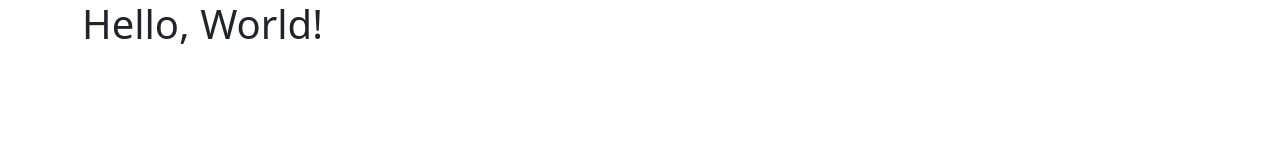
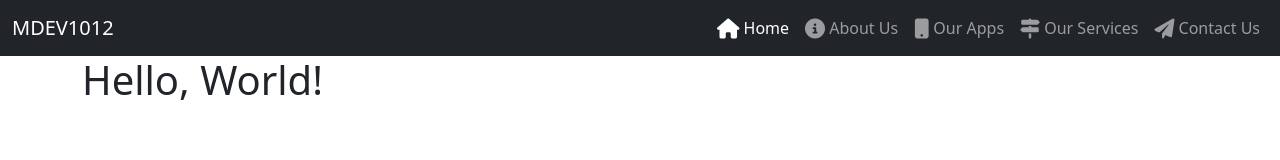
Before and after one commit to GeorgianCollege/MDEV1012-F2022-Week5, a website: page index.html in a window 1280 px wide. Drawn offline with nearby package versions, Linux system fonts and the light colour scheme.

Commit message:
added Main Navbar

```diff
--- a/index.html
+++ b/index.html
@@ -11,9 +11,57 @@
     <link rel="stylesheet" href="./Content/app.css">
 </head>
 <body>
-    <div class="container">
-        <h1>Hello, World!</h1>
-    </div>
+
+    <!-- Main Navigation -->
+    <header>
+        <nav class="navbar navbar-expand-lg navbar-dark bg-dark">
+            <div class="container-fluid">
+              <a class="navbar-brand" href="index.html">MDEV1012</a>
+              <button class="navbar-toggler" type="button" data-bs-toggle="collapse" data-bs-target="#navbarSupportedContent" aria-controls="navbarSupportedContent" aria-expanded="false" aria-label="Toggle navigation">
+                <span class="navbar-toggler-icon"></span>
+              </button>
+              <div class="collapse navbar-collapse" id="navbarSupportedContent">
+                <ul class="navbar-nav ms-auto mb-2 mb-lg-0">
+
+                  <li class="nav-item">
+                    <a class="nav-link active" aria-current="page" href="index.html"><i class="fa-solid fa-house fa-lg"></i> Home</a>
+                  </li>
+
+
+                  <li class="nav-item">
+                    <a class="nav-link" aria-current="page" href="about.html"><i class="fa-solid fa-circle-info fa-lg"></i> About Us</a>
+                  </li>
+
+
+                  <li class="nav-item">
+                    <a class="nav-link" aria-current="page" href="apps.html"><i class="fa-solid fa-mobile-button fa-lg"></i> Our Apps</a>
+                  </li>
+
+
+                  <li class="nav-item">
+                    <a class="nav-link" aria-current="page" href="services.html"><i class="fa-solid fa-signs-post fa-lg"></i> Our Services</a>
+                  </li>
+
+
+                  <li class="nav-item">
+                    <a class="nav-link" aria-current="page" href="contact.html"><i class="fa-solid fa-paper-plane fa-lg"></i> Contact Us</a>
+                  </li>
+
+                </ul>
+              </div>
+            </div>
+          </nav>
+    </header>
+
+    <!-- Main Content -->
+    <main>
+        <div class="container">
+            <h1>Hello, World!</h1>
+        </div>
+    </main>
+
+    <!-- Secondary Nav / Footer -->
+    <footer></footer>
 
     <!-- JavaScript Section -->
     <script src="./node_modules/jquery/dist/jquery.min.js"></script>
```
